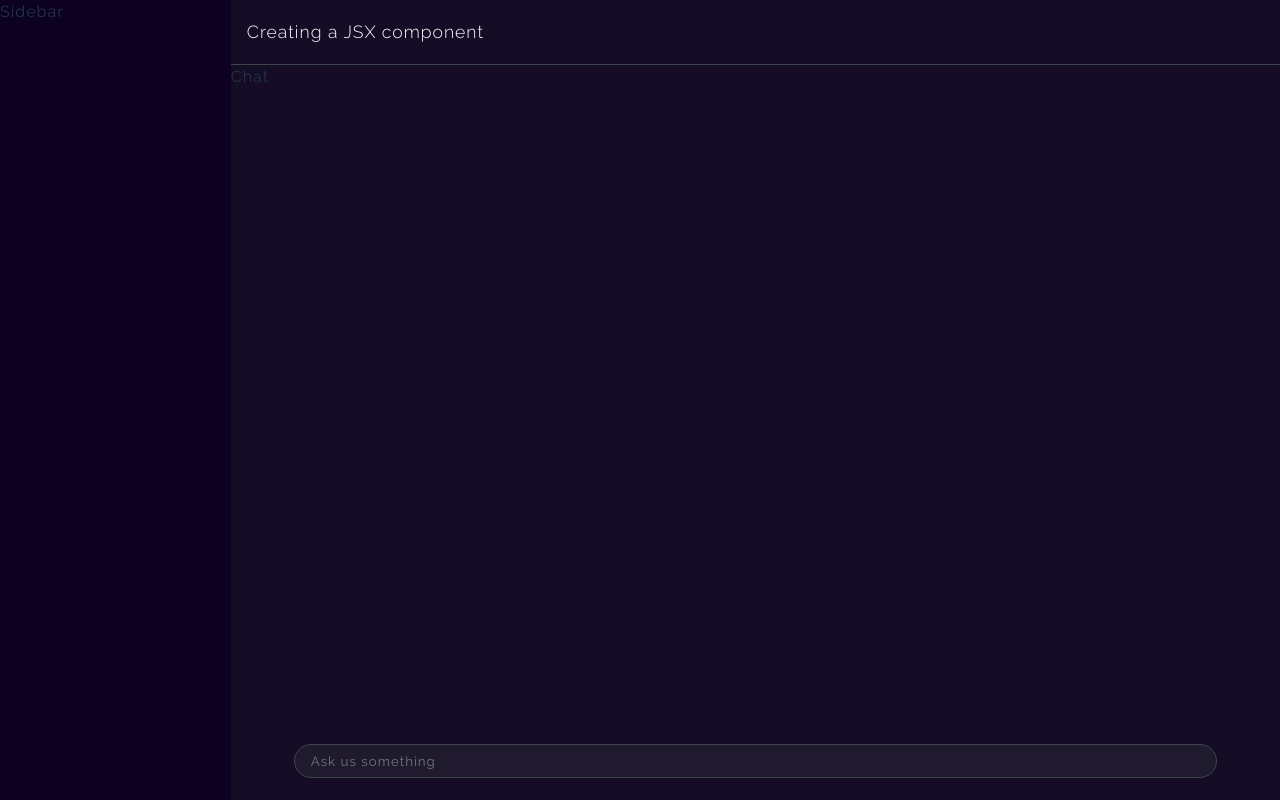
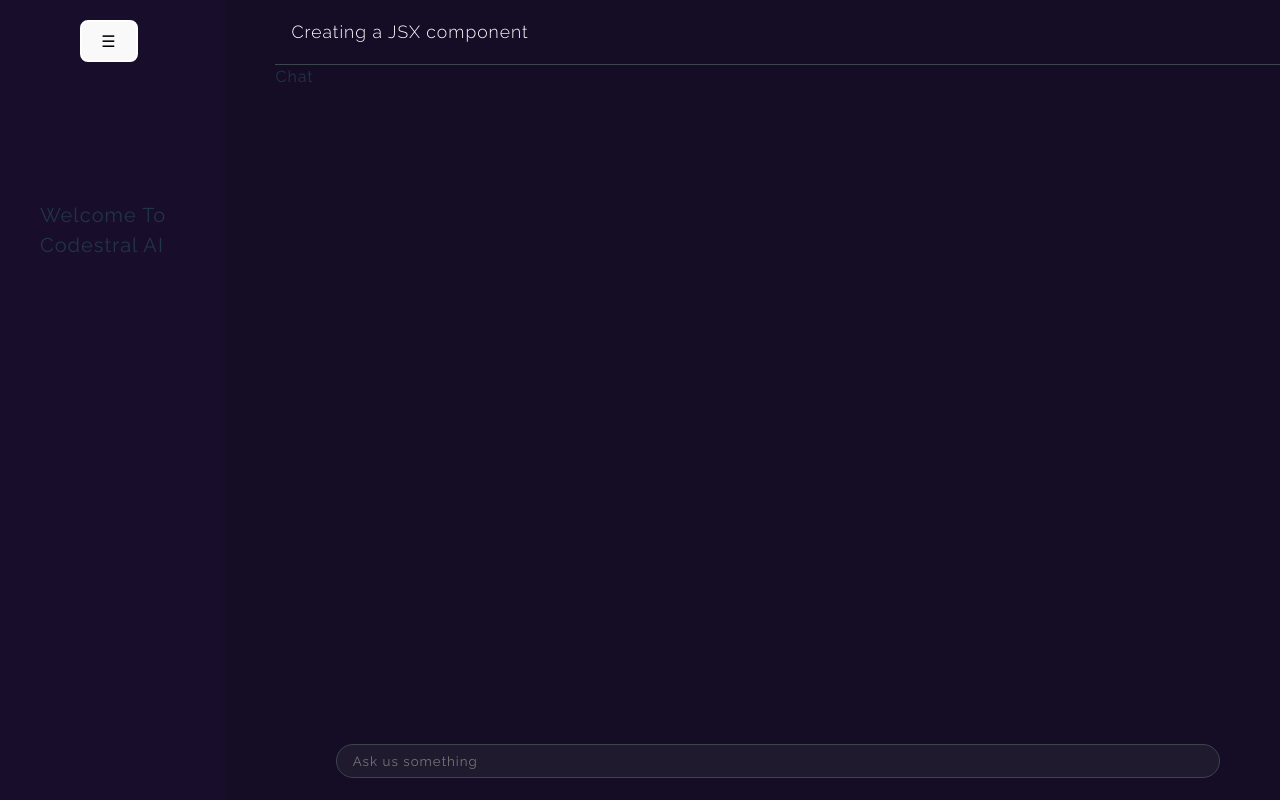
Before and after one commit to ishanbhardwaj00/ConverseAI, a React (Vite) app: page / in a window 1280 px wide. Built offline with nearby package versions, Linux system fonts and the light colour scheme.

Commit message:
Sidebar added but needed some fixes.

```diff
--- a/src/containers/ChatScreen/ChatScreen.css
+++ b/src/containers/ChatScreen/ChatScreen.css
@@ -1,4 +1,5 @@
 .main-chat-screen {
+  padding-left: 50px;
   background: #150c26;
   display: flex;
   flex-direction: column;
--- a/src/containers/Sidebar/Sidebar.css
+++ b/src/containers/Sidebar/Sidebar.css
@@ -1,5 +1,40 @@
+.toggle-button {
+    position: fixed;
+    top: 20px;
+    left: 80px;
+    z-index: 1000;
+    border-color: white;
+    border-width: 2px;
+}
+
 .sidebar {
-    width: 22%;
+    display: flex;
+    flex-direction: row;
+    position: fixed;
+    top: 0;
+    left: 0;
+    width: 250px;
     height: 100%;
-    background: #0d0122;
+    background-color: #0d0122;
+    color: white;
+    transition: transform 0.3s ease;
+    transform: translateX(-100%);
 }
+
+.sidebar.open {
+    padding-top: 90px;
+    transform: translateX(0);
+}
+
+.sidebar.closed {
+    padding-top: 90px;
+}
+
+.welcome{
+    position: relative;
+    margin-top: 200px;
+    margin-left: 40px;
+    margin-right: -20px;
+    font-size: 20px;
+    align-content: justify;
+}
--- a/src/containers/Sidebar/Sidebar.tsx
+++ b/src/containers/Sidebar/Sidebar.tsx
@@ -1,8 +1,28 @@
-import React from "react";
+import React, { useState } from "react";
 import './Sidebar.css'
 
-const Sidebar = () => {
-  return <div className="sidebar">Sidebar</div>;
+const Sidebar: React.FC = () => {
+  const [isSidebarOpen, setIsSidebarOpen] = useState<boolean>(false);
+
+  const toggleSidebar = () => {
+    setIsSidebarOpen(!isSidebarOpen);
+  };
+
+  return (
+    <div>
+      <div className="welcome">
+        <p>Welcome To Codestral AI</p>
+      </div>
+      <div>
+        <button onClick={toggleSidebar} className="toggle-button">
+          {isSidebarOpen ? '❌' : '☰'}
+        </button>
+      </div>
+      <div className={`sidebar ${isSidebarOpen ? 'open' : 'closed'}`}>
+        <p>This is the sidebar content</p>
+      </div>
+    </div>
+  );
 };
 
 export default Sidebar;
```
